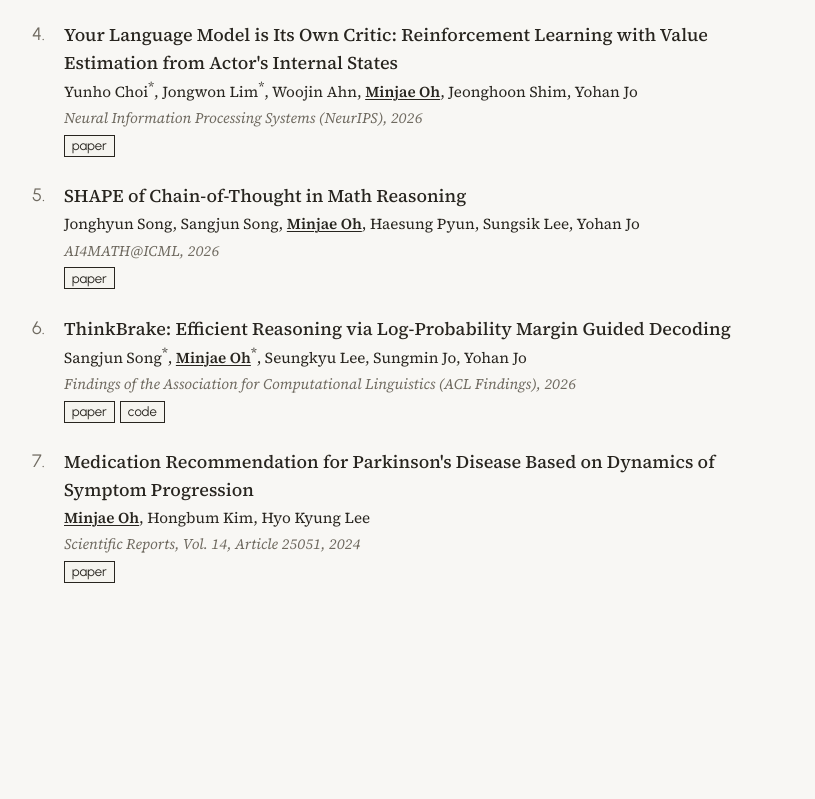
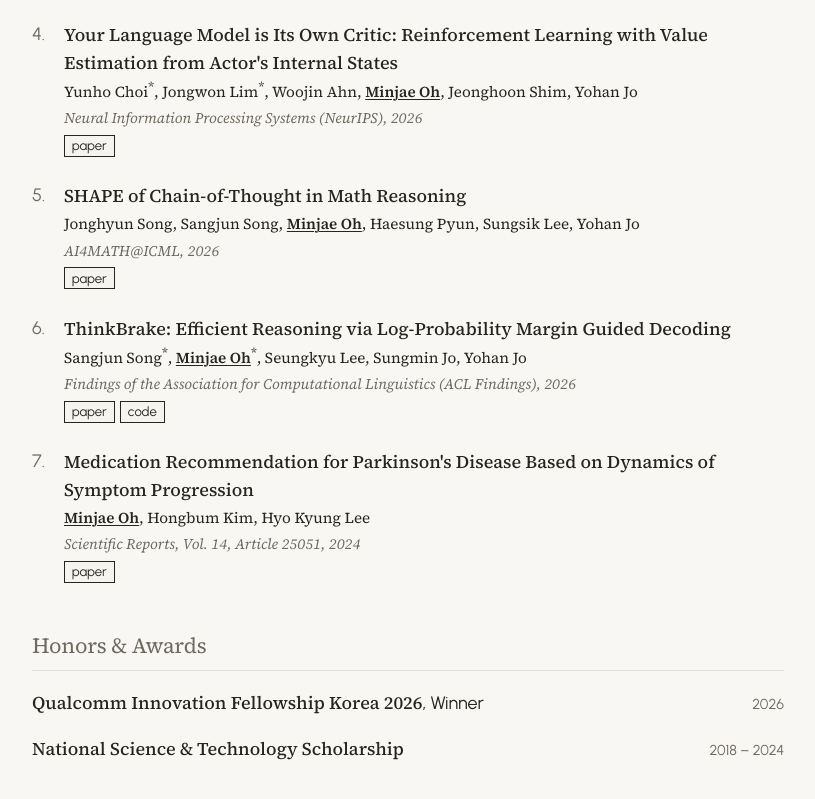
Before and after one commit to Riasok/Riasok.github.io, a plain HTML site: page index.html in a window 1280 px wide. Shown: the part 1215-2014 px from the top of the page, without its empty margins (232-1047 px from the left). Before the commit the page ends 1940 px from the top, so only its background shows below. Drawn offline with Linux system fonts and the light colour scheme.

Commit message:
Add Honors & Awards: QIFK 2026, National Science & Technology Scholarship
Co-Authored-By: Claude Opus 5.5 <noreply@anthropic.com>

```diff
--- a/index.html
+++ b/index.html
@@ -127,6 +127,24 @@
     </ol>
   </section>
 
+  <section id="awards">
+    <h2>Honors &amp; Awards</h2>
+    <ul class="entries">
+      <li>
+        <div class="entry">
+          <span class="what"><strong>Qualcomm Innovation Fellowship Korea 2026</strong>, Winner</span>
+          <span class="when">2026</span>
+        </div>
+      </li>
+      <li>
+        <div class="entry">
+          <span class="what"><strong>National Science &amp; Technology Scholarship</strong></span>
+          <span class="when">2018 &ndash; 2024</span>
+        </div>
+      </li>
+    </ul>
+  </section>
+
 </main>
 </body>
 </html>
```
